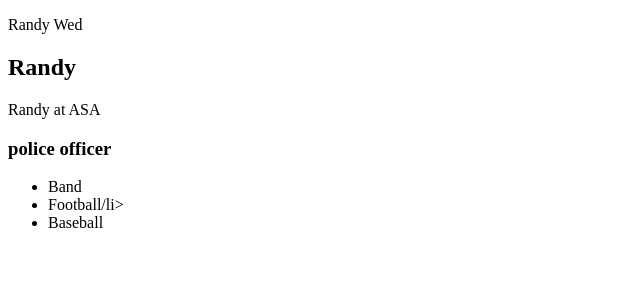
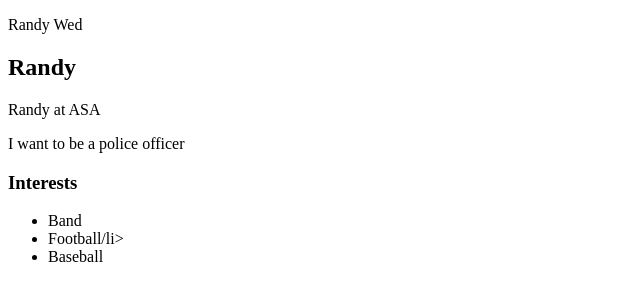
Before and after one commit to krazyy4/krazy4.github, a plain HTML site: page index.html in a window 1280 px wide. Shown: the whole page, without its empty margins (0-640 px from the left). Drawn offline with Linux system fonts and the light colour scheme.

Commit message:
pushing changes

```diff
--- a/index.html
+++ b/index.html
@@ -21,9 +21,10 @@
       <div>
         <h2>Randy </h2>
         <p>Randy at ASA </p>
+        <p>I want to be a police officer</p>
         <!-- Interests section -->
        <div>
-        <h3>police officer</h3>
+        <h3>Interests</h3>
         <ul>
             <li>Band</li>
             <li>Football/li>
```
